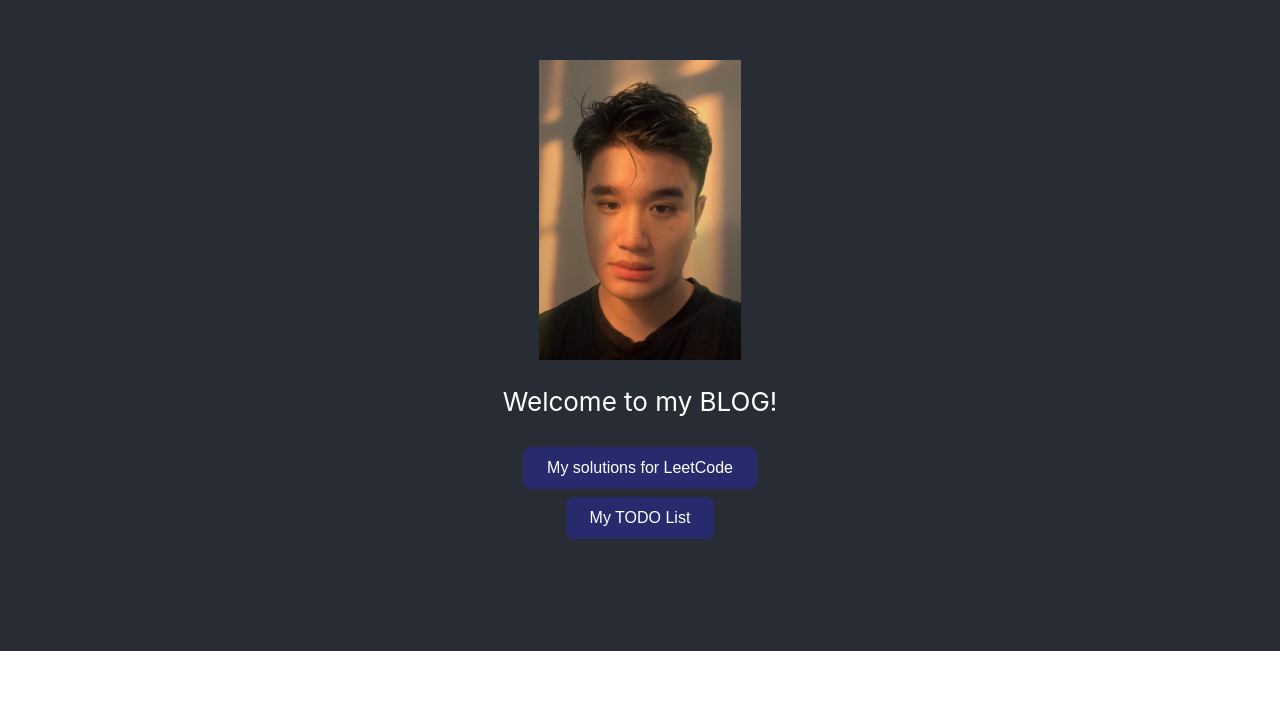
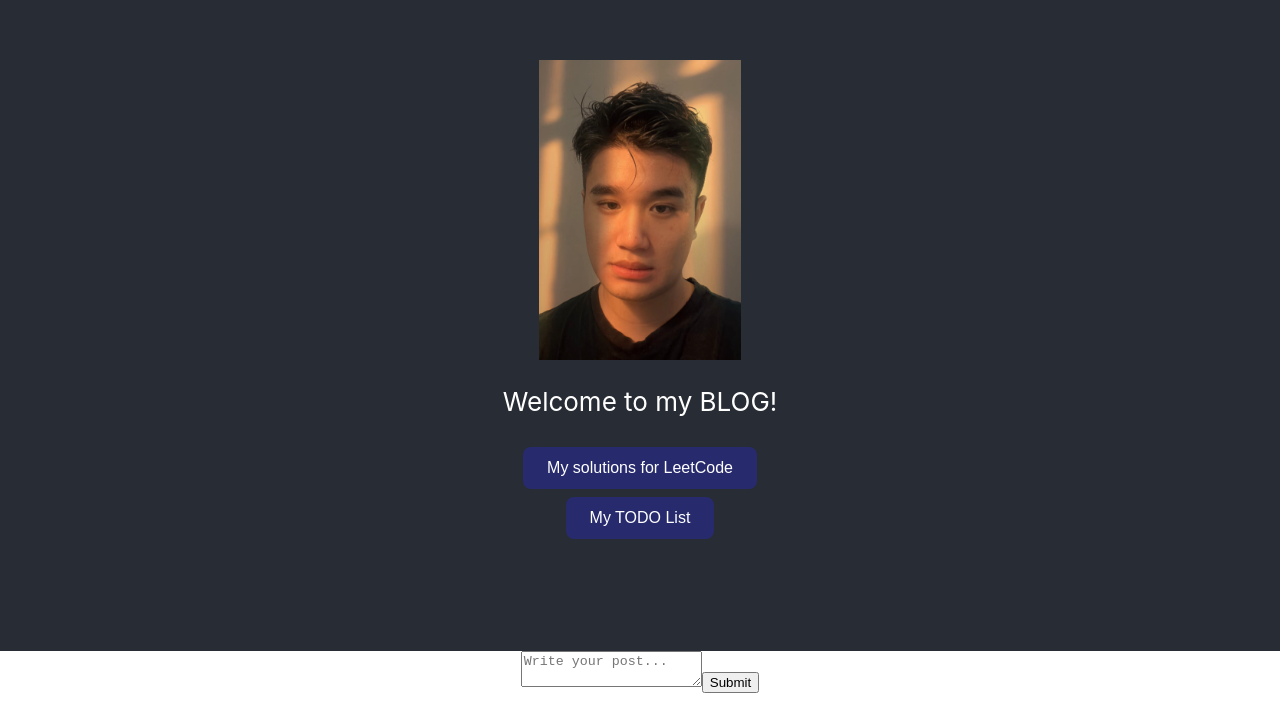
Before and after one commit to ZiaoLiu-1/ZiaoLiu.github.io, a React (Create React App) app in the folder PersonalWebPage/my-react-app/: page / in a window 1280 px wide. Shown: the part 149-862 px from the top of the page. Before the commit the page ends 800 px from the top, so only its background shows below. Built offline with nearby package versions, Linux system fonts and the light colour scheme.

Commit message:
Added a post board which will later become a todo_list

```diff
--- a/PersonalWebPage/my-react-app/src/App.js
+++ b/PersonalWebPage/my-react-app/src/App.js
@@ -3,6 +3,7 @@ import './App.css';
 import { useState } from 'react';
 import myImage from './selfie.jpg';
 import Calendar from './Calendar';
+import DisplayBoard from './DisplayBoard';
 
 function LeetCodeButton() {
   const handleClick = () => {
@@ -32,6 +33,7 @@ function App() {
         <LeetCodeButton />
         <button  className="niceButton" onClick={() => setShowCalendar(!showCalendar)}>My TODO List</button>
       </header>
+      <DisplayBoard />
     </div>
   );
 }
--- /dev/null
+++ b/PersonalWebPage/my-react-app/src/DisplayBoard.css
@@ -0,0 +1,11 @@
+/* DisplayBoard.css */
+
+.posts {
+    margin-top: 20px;
+  }
+
+  .post {
+    border: 1px solid black;
+    padding: 10px;
+    margin: 10px 0;
+  }
--- /dev/null
+++ b/PersonalWebPage/my-react-app/src/DisplayBoard.js
@@ -0,0 +1,34 @@
+// DisplayBoard.js
+
+import React, { useState } from 'react';
+import './DisplayBoard.css';  // Optional: If you're adding styles specific to this component.
+
+function DisplayBoard() {
+  const [posts, setPosts] = useState([]);
+  const [input, setInput] = useState('');
+
+  const handleSubmit = () => {
+    if (input) {
+      setPosts([...posts, input]);
+      setInput('');
+    }
+  };
+
+  return (
+    <div className="DisplayBoard">
+      <div>
+        <textarea value={input} onChange={(e) => setInput(e.target.value)} placeholder="Write your post..." />
+        <button onClick={handleSubmit}>Submit</button>
+      </div>
+      <div className="posts">
+        {posts.map((post, index) => (
+          <div key={index} className="post">
+            {post}
+          </div>
+        ))}
+      </div>
+    </div>
+  );
+}
+
+export default DisplayBoard;
```
